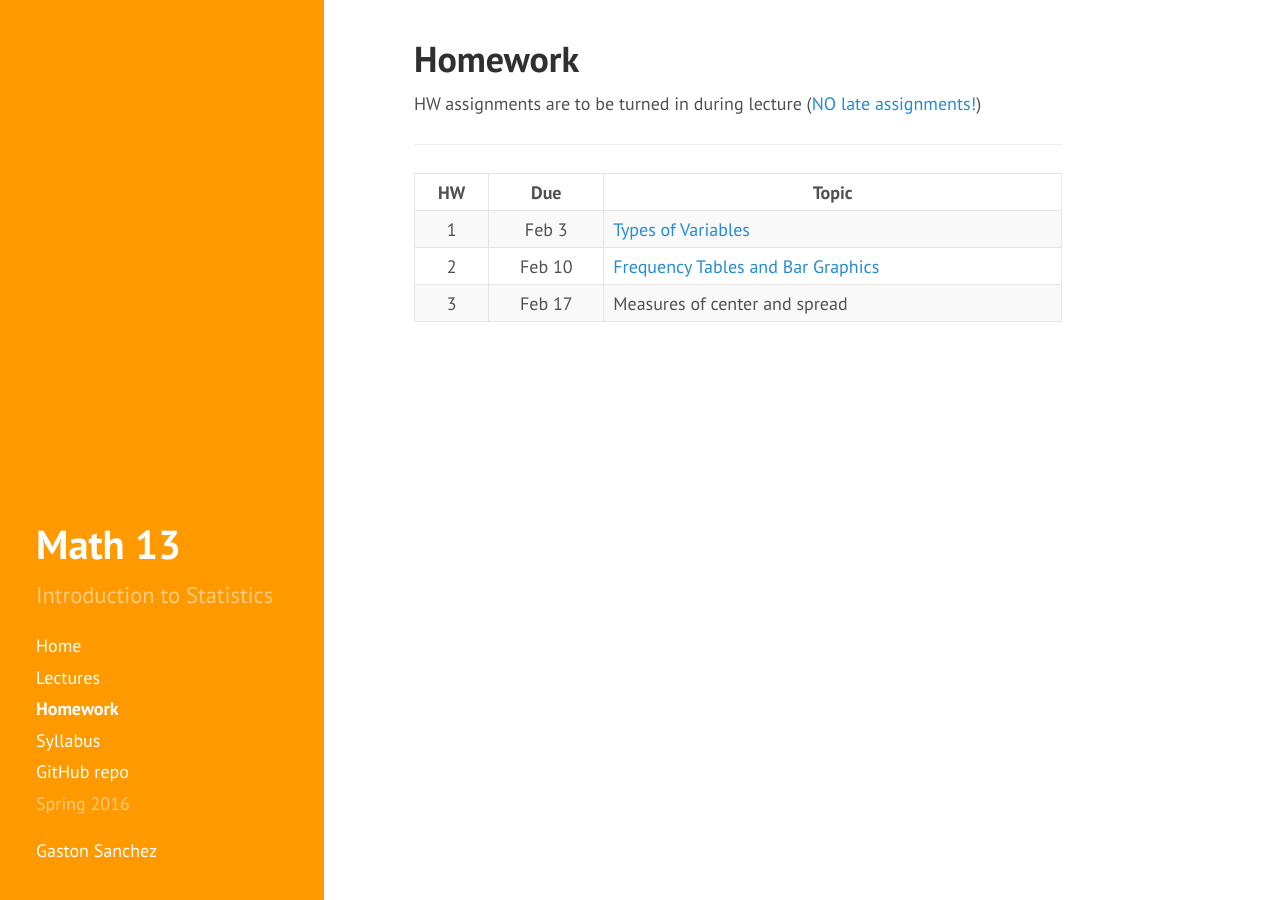
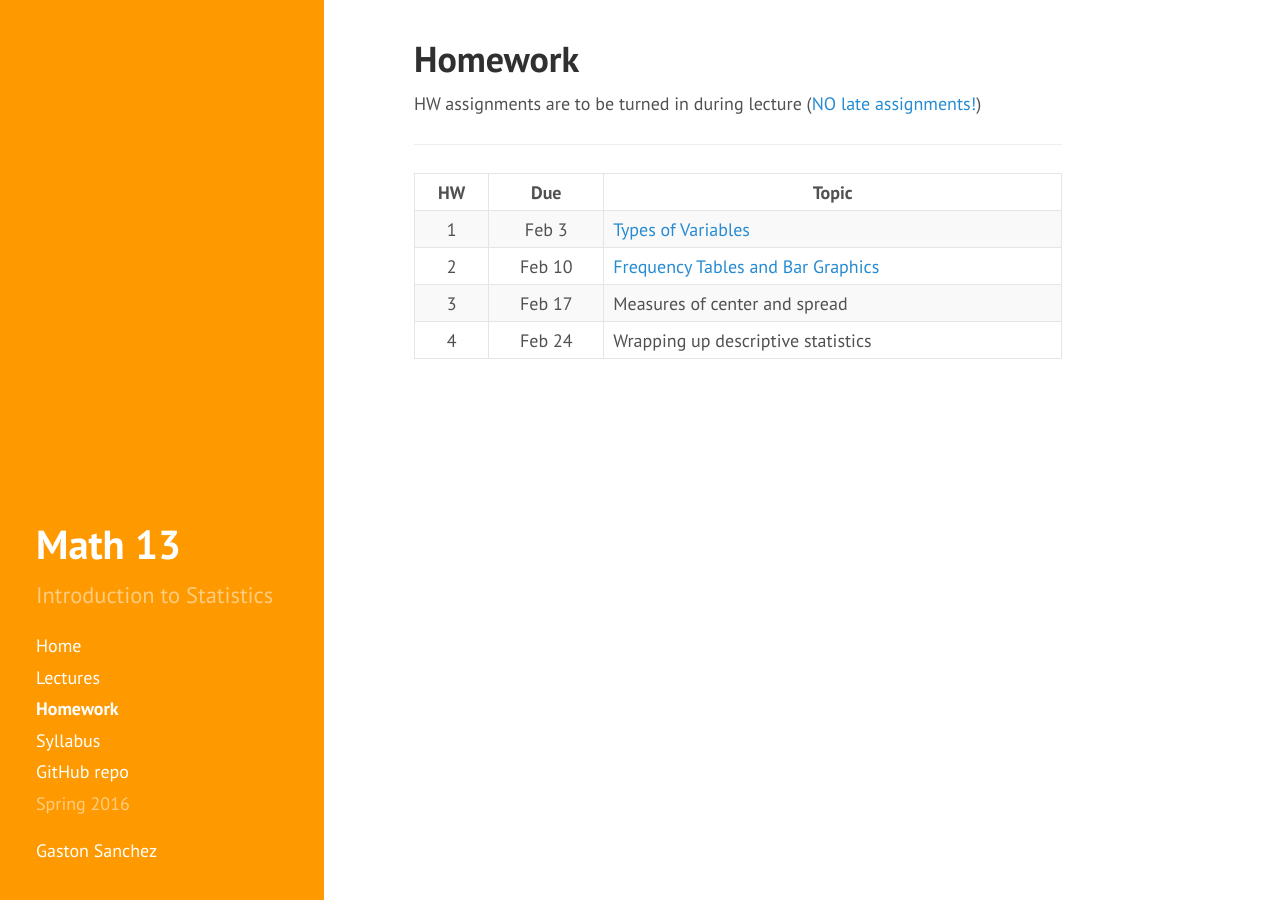
Before and after one commit to gastonstat/relic-math13, a Jekyll site: the page built from homework/index.md, in a window 1280 px wide. Built offline with Jekyll 4.4.1, drawn with Linux system fonts in a browser that asks for light colours; nearby versions of some CDN libraries.

Commit message:
homework: initialize empty slot for hw04

```diff
--- a/homework/index.md
+++ b/homework/index.md
@@ -30,5 +30,10 @@ HW assignments are to be turned in during lecture (<a href="../syllabus#hw-polic
       <td align="center">Feb 17</td>
       <td>Measures of center and spread</td>
     </tr>
+    <tr>
+      <td align="center">4</td>
+      <td align="center">Feb 24</td>
+      <td>Wrapping up descriptive statistics</td>
+    </tr>
   </tbody>
  </table>
```
